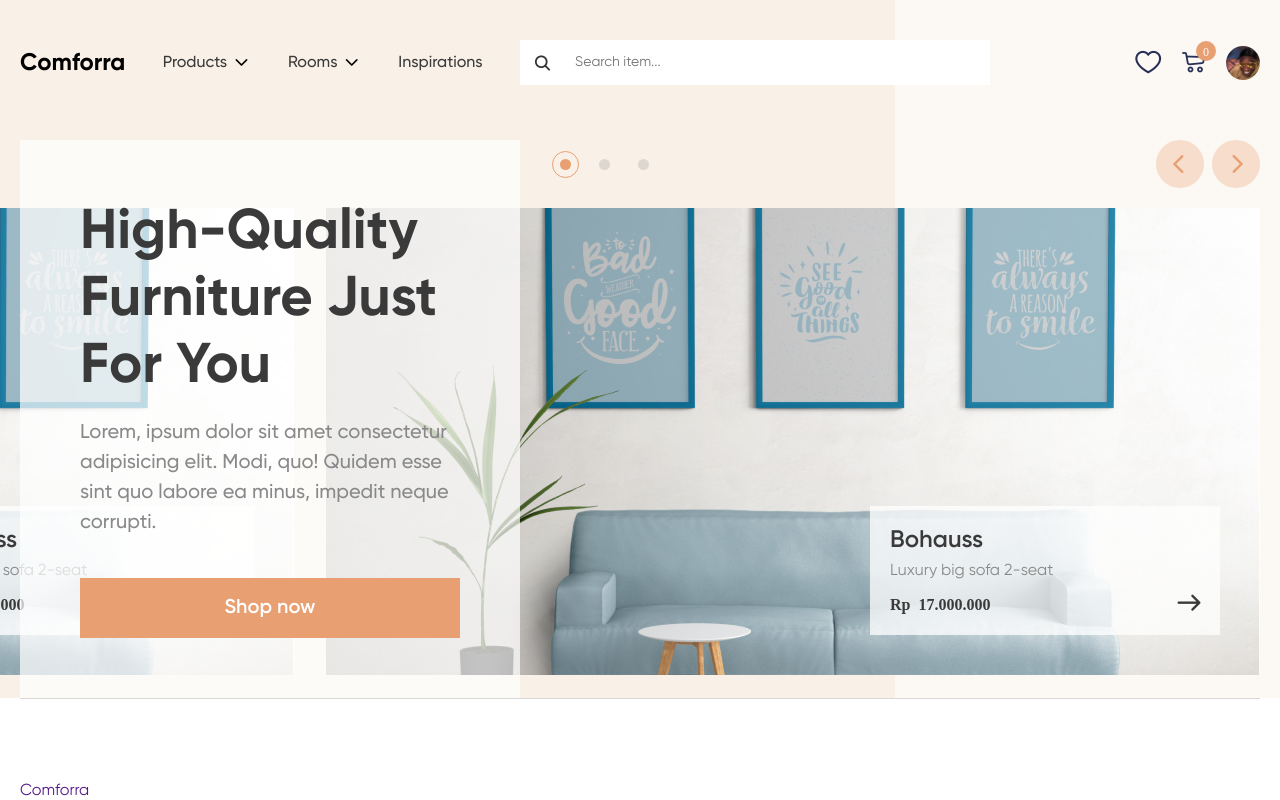
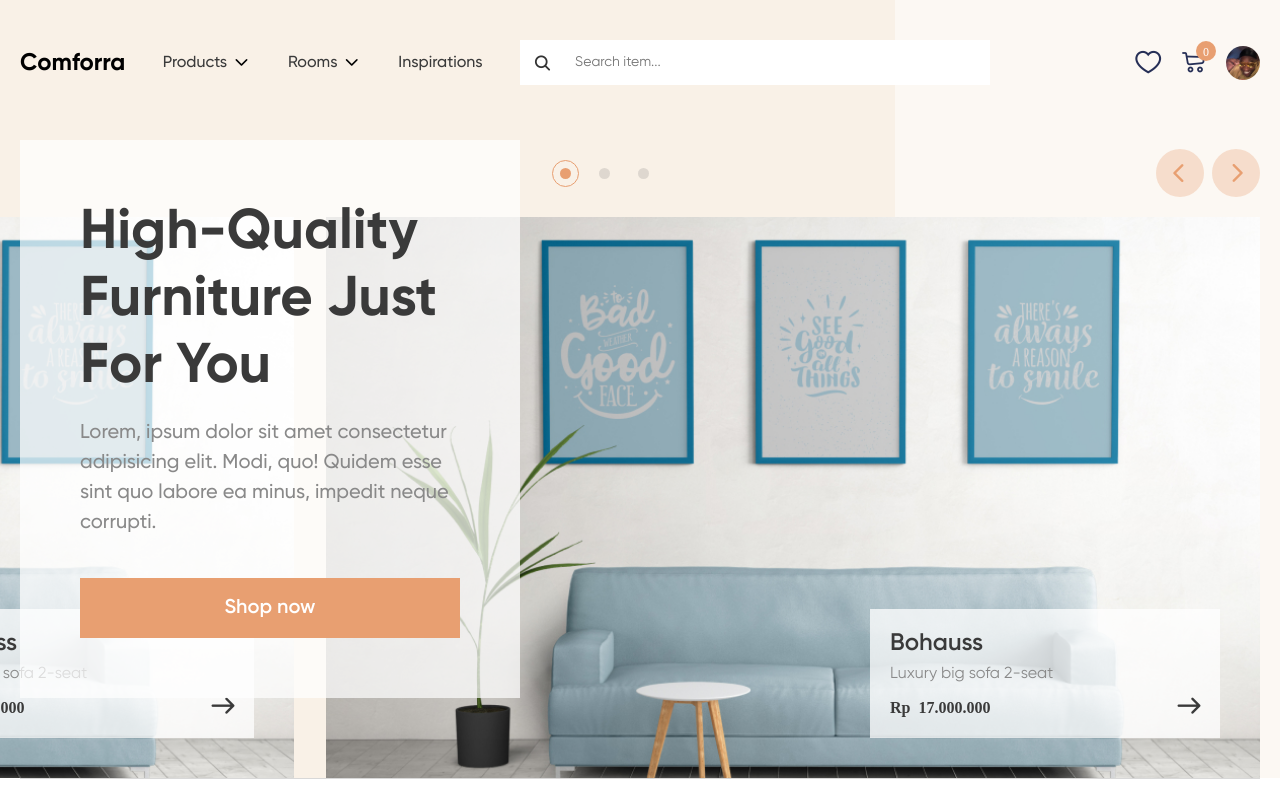
Before and after one commit to jugurj/comforra-furniture-shop, a Vue app: page / in a window 1280 px wide. Shown: the top 800 px of the page. Built offline with nearby package versions, Linux system fonts and the light colour scheme.

Commit message:
Fixed slider height and improved elements positioning within slider dontainer.

```diff
--- a/src/components/MainSlider.vue
+++ b/src/components/MainSlider.vue
@@ -155,12 +155,15 @@ export default {
   }
 
   &__content {
+    align-self: flex-start;
     flex: 0 0 500 / 1240 * 100%;
+    margin-bottom: 80px;
   }
 
   &__slider {
     flex: 1 1 auto;
     min-width: 0;
+    align-self: flex-end;
 
     @media (min-width: $md2 + px) {
       padding-left: 32px;
@@ -218,7 +221,7 @@ export default {
   }
 
   &__image {
-    padding-bottom: 50%;
+    padding-bottom: 60%;
   }
 
   &__body {
@@ -334,7 +337,7 @@ export default {
   display: flex;
   user-select: none;
   flex-wrap: wrap;
-  width: 100%;
+  flex: 1 1 auto;
 }
 
 .swiper-pagination-bullet {
```
